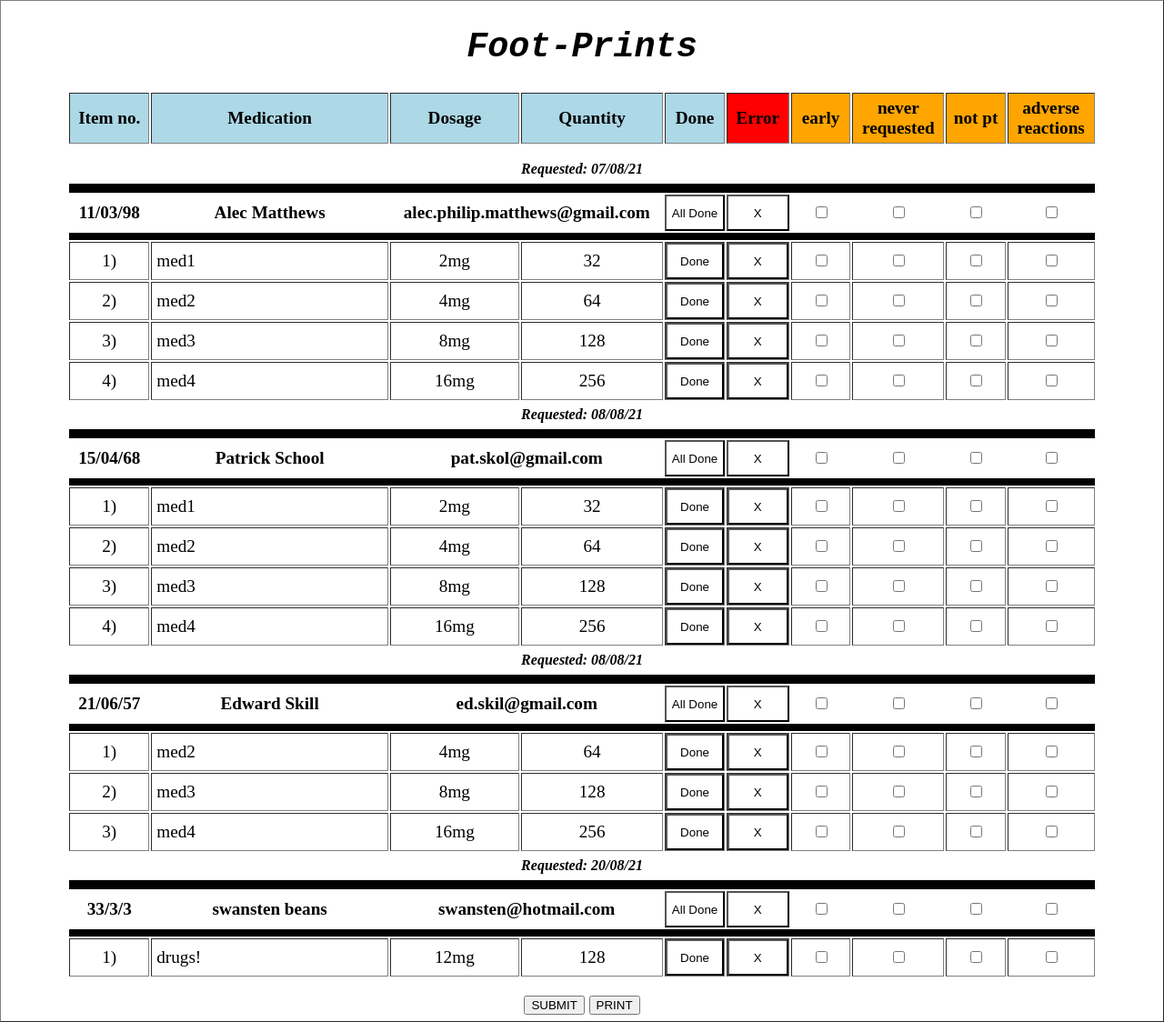
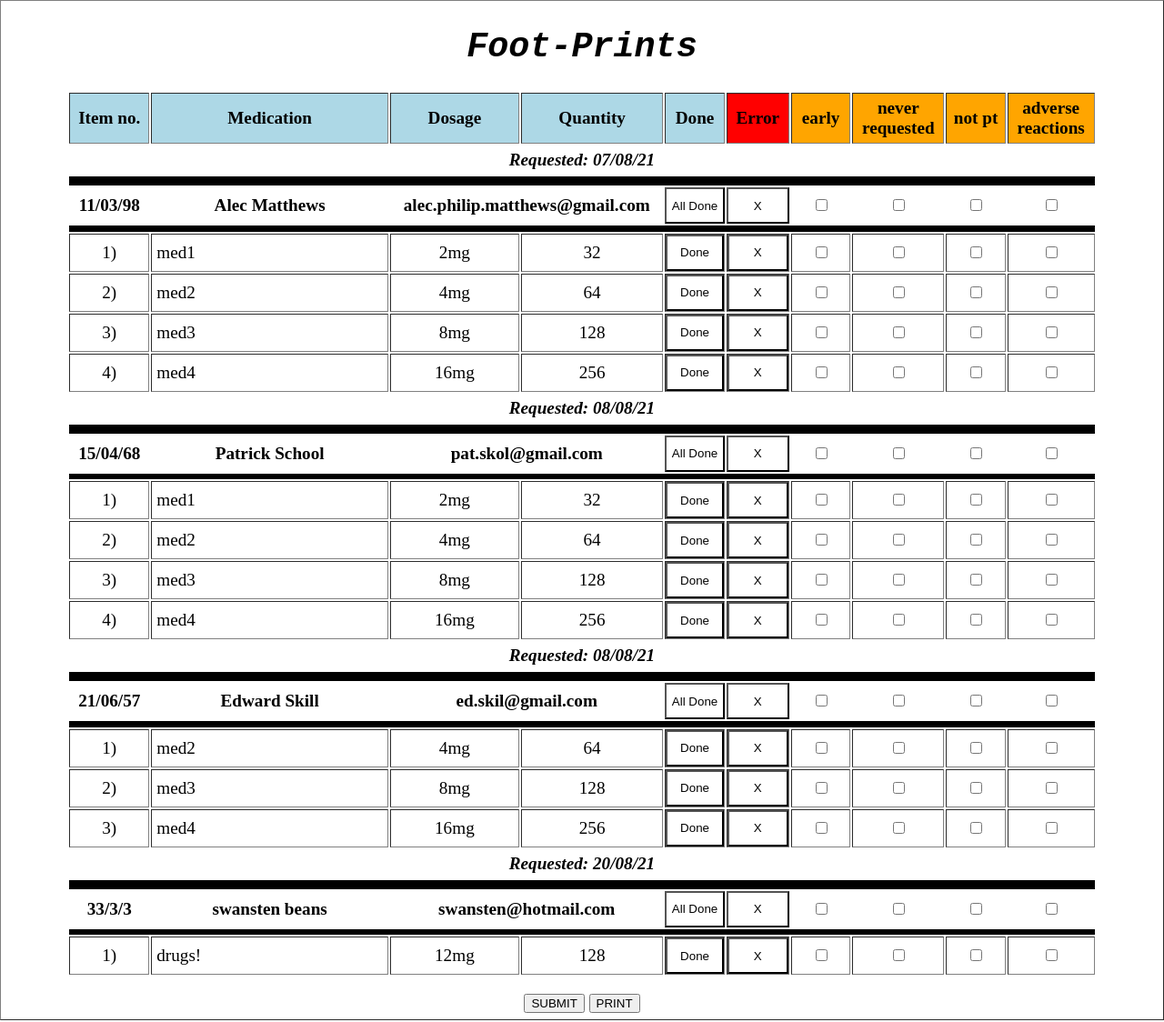
Before and after one commit to mattalec/Foot-Prints, a Flask app: page / in a window 1280 px wide. Shown: the whole page at 91% size. Run offline with Flask 2, Linux system fonts and the light colour scheme.

Commit message:
added document

```diff
--- a/static/css/main.css
+++ b/static/css/main.css
@@ -80,7 +80,8 @@ h1 {
 	border: 1px;
 }
 .requested {
-	font-size: 2vh;
+	font-size: 1.5vw;
+
 }
 #table-head td {
 	font-weight: bold;
@@ -90,12 +91,12 @@ h1 {
 	font-weight: bold;
 }
 #break {
-	height: 1vh;
+	height: 0.5vw;
 	background-color: black;
 	padding: 0px;
 }
 #break-blank {
-	height: 0.5vh;
+	height: 0.5vw;
 	background-color: white;
 	padding: 0px;
 }
--- a/templates/index.html
+++ b/templates/index.html
@@ -34,7 +34,7 @@
 				<td class='smaller orange'>not pt</td>
 				<td class='smaller orange'>adverse reactions</td>
 			</tr>
-			<tr id='break-blank'><td class='col-change' colspan='10'></td></tr>
+			<!-- <tr id='break-blank'><td class='col-change' colspan='10'></td></tr> -->
 
 			{% for script in scripts %}
 
```
Also changed, not shown: foot-print.png (added), 2 other files.
